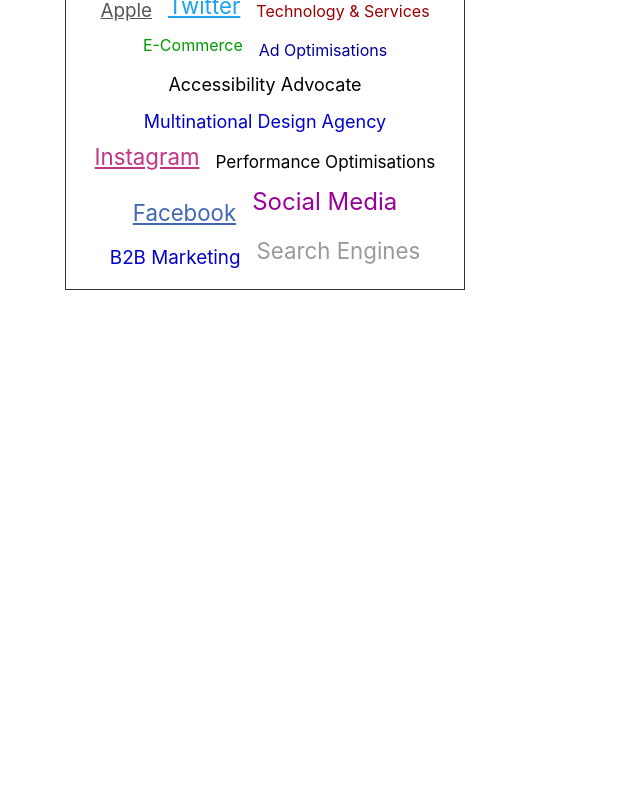
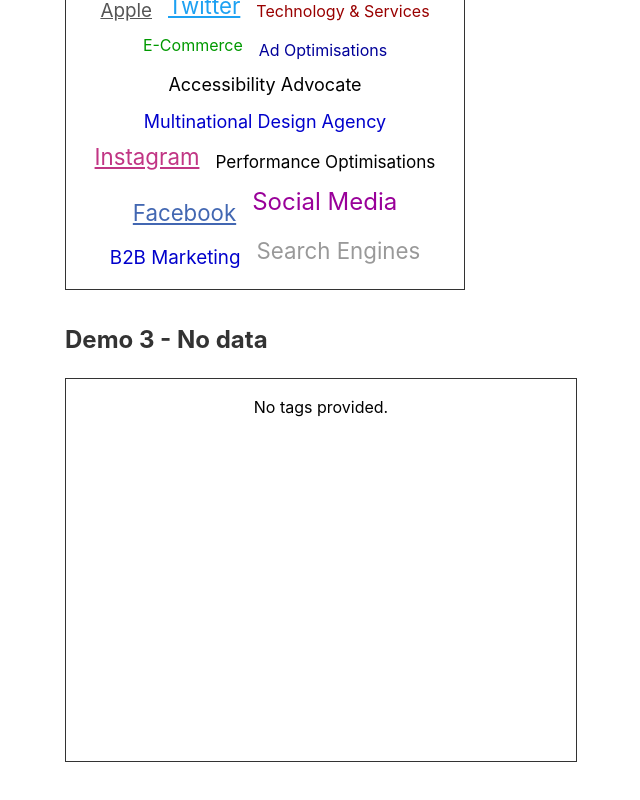
Before and after one commit to jamesashokfe/whale-react-tag-cloud, a React (Vite) app: page / in a window 1280 px wide. Shown: the part 1017-1817 px from the top of the page, without its empty margins (63-703 px from the left). Before the commit the page ends 1371 px from the top, so only its background shows below. Built offline with nearby package versions, Linux system fonts and the light colour scheme.

Commit message:
Demo tag cloud added for no data available.

```diff
--- a/src/App.css
+++ b/src/App.css
@@ -21,20 +21,24 @@
 
 .demo__container {
   border: 1px solid #333;
+  max-width: 100%;
+  max-height: 100%;
 }
 
 .demo__container--1 {
   width: 64rem;
   height: 40rem;
-  max-width: 100%;
-  max-height: 100%;
   padding: 2rem;
 }
 
 .demo__container--2 {
   width: 25rem;
   height: 25rem;
-  max-width: 100%;
-  max-height: 100%;
   padding: 1rem;
 }
+
+.demo__container--3 {
+  width: 32rem;
+  height: 24rem;
+  padding: 1rem;
+}
--- a/src/App.tsx
+++ b/src/App.tsx
@@ -28,6 +28,13 @@
           <TagCloud tags={tags} options={optionsDemo2} />
         </div>
       </div>
+
+      <div className="demo">
+        <h2 className="demo__title">Demo 3 - No data</h2>
+        <div className="demo__container demo__container--3">
+          <TagCloud tags={[]} />
+        </div>
+      </div>
     </>
   );
 }
```
